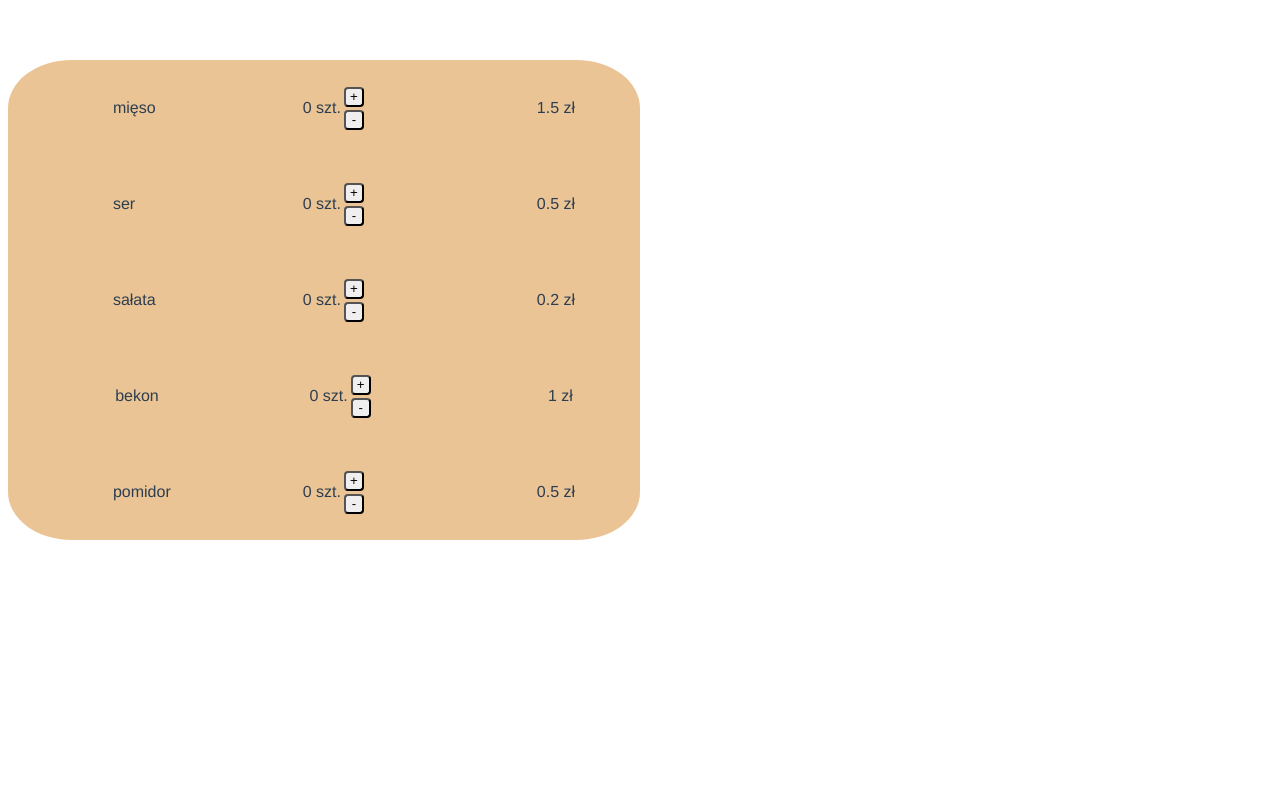
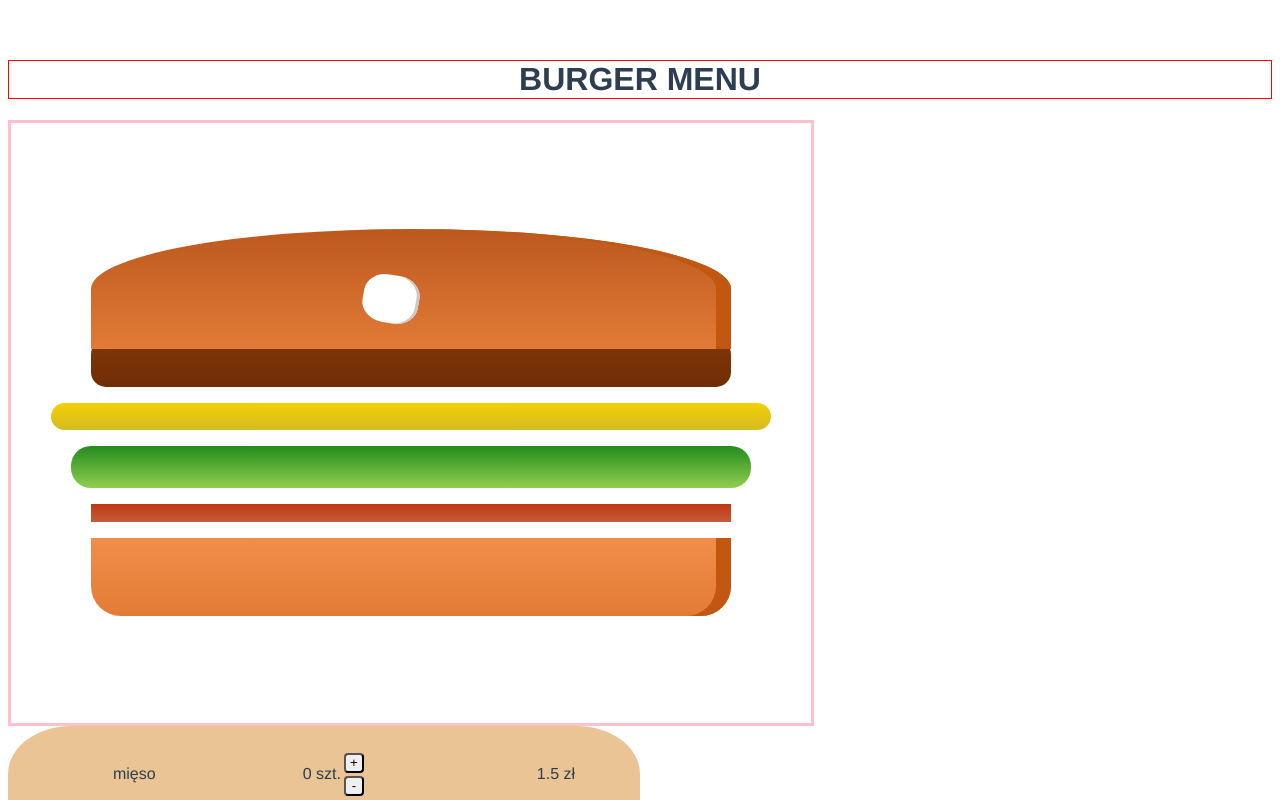
Before and after one commit to Kasia94/Burger, a Vue app: page / in a window 1280 px wide. Shown: the top 800 px of the page. Built offline with nearby package versions, Linux system fonts and the light colour scheme.

Commit message:
burger-basis view

```diff
--- a/src/App.vue
+++ b/src/App.vue
@@ -2,7 +2,8 @@
   <div id="app">
     <!-- <img alt="Vue logo" src="./assets/logo.png">
     <HelloWorld msg="Welcome to Your Vue.js App"/> -->
-    <Header/>
+
+    <Header style="border: 1px solid red" />
     <Burger/>
     <Cost/>
     <Ingredients/>
--- a/src/components/Burger.vue
+++ b/src/components/Burger.vue
@@ -0,0 +1,78 @@
+<template>
+    <div class="Burger">
+    <div class="Burger__bread-top" />
+    <div class="Burger__seeds " />
+    <div class="Burger__meat"/>
+    <div class="Burger__cheese"/>
+    <div class="Burger__salad"/>
+    <div class="Burger__becon"/>
+    <div class="Burger__tomato"/>
+    <div class="Burger__bread-bottom"/>
+    </div>
+</template>
+ <style>
+.Burger{
+    border: solid pink 3px;
+    height: 75vh;
+    max-width: 100vh;
+    top: 0;
+}
+.Burger__bread-bottom {
+    height: 13%;
+    width: 80%;
+    background: linear-gradient(#F08E4A, #e27b36);
+    border-radius: 0 0 30px 30px;
+    box-shadow: inset -15px 0 #c15711;
+    margin: 2% auto;
+}
+ .Burger__seeds {
+    width: 7%;
+    height: 8%;
+    background-color: white;
+    left: 44%;
+    top: 0;
+    border-radius: 40%;
+    transform: rotate(10deg);
+    box-shadow: inset -3px 0 #c9c9c9;
+    position: relative;
+  }
+
+
+.Burger__bread-top {
+    height: 20%;
+    width: 80%;
+    background: linear-gradient(#bc581e, #e27b36);
+    border-radius: 50% 50% 0 0;
+    box-shadow: inset -15px 0 #c15711;
+    margin: 2% auto;
+    position: relative;
+    top: 15%;
+}
+.Burger__meat {
+    width: 80%;
+    height: 8%;
+    background: linear-gradient(#7f3608, #702e05);
+    margin: 2% auto;
+    border-radius: 15px;
+}
+.Burger__cheese {
+    width: 90%;
+    height: 4.5%;
+    margin: 2% auto;
+    background: linear-gradient(#f4d004, #d6bb22);
+    border-radius: 20px;
+}
+.Burger__salad {
+    width: 85%;
+    height: 7%;
+    margin: 2% auto;
+    background: linear-gradient(#228c1d, #91ce50);
+    border-radius: 20px;
+}
+.Burger__becon {
+    width: 80%;
+    height: 3%;
+    background: linear-gradient(#bf3813, #c45e38);
+    margin: 2% auto;
+}
+</style>
--- a/src/components/Header.vue
+++ b/src/components/Header.vue
@@ -0,0 +1,3 @@
+<template>
+    <h1>BURGER MENU</h1>
+</template>
```
Also changed, not shown: src/assets/bread-top.png (added).
